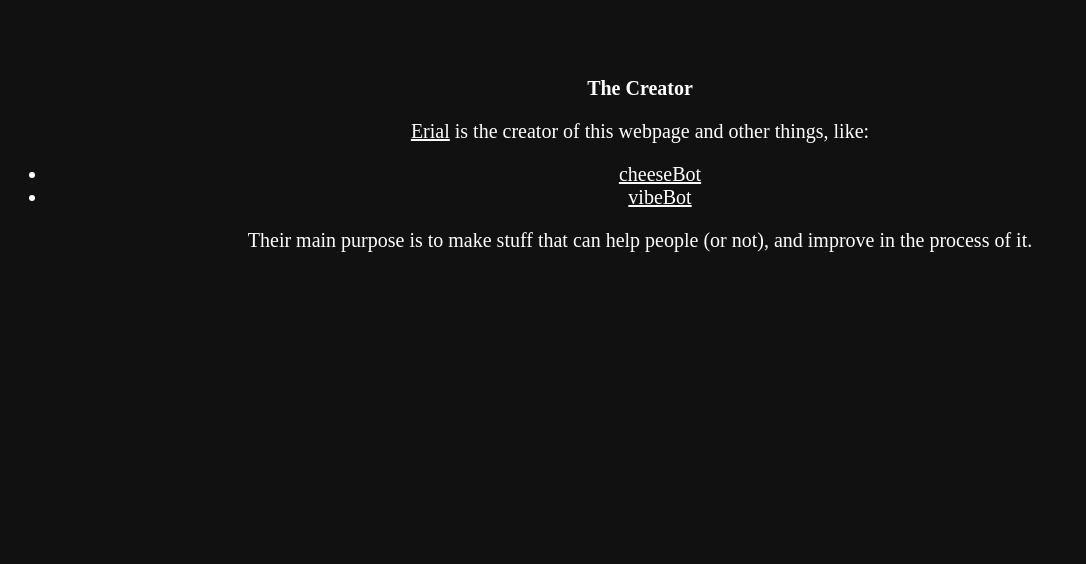
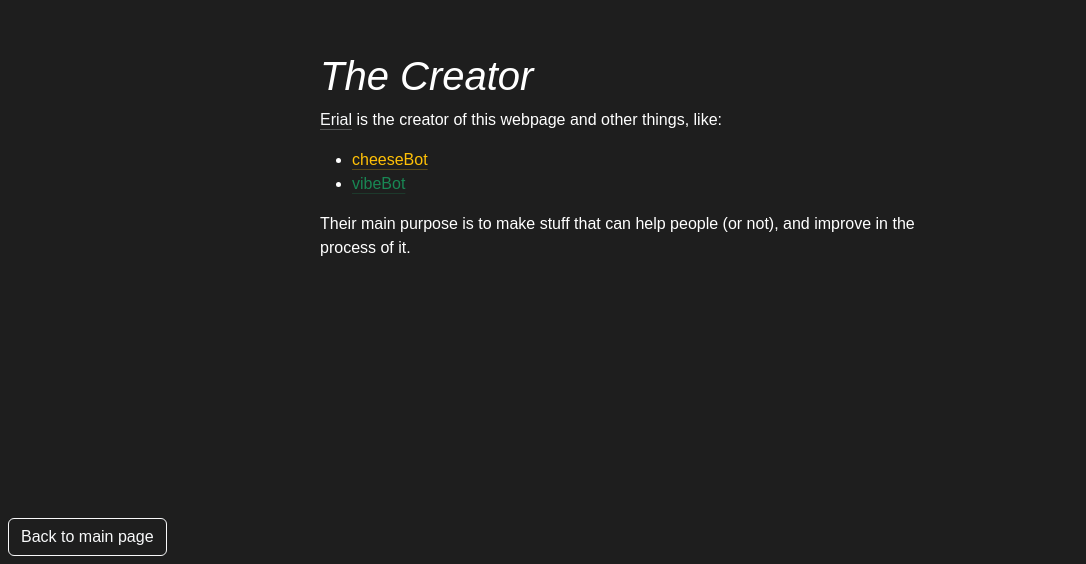
Before and after one commit to cosmixdust/cosmixdust.github.io, a plain HTML site: page creator.html in a window 1280 px wide. Shown: the part 236-800 px from the top of the page, without its empty margins (0-1086 px from the left). Drawn offline with nearby package versions, Linux system fonts and the light colour scheme.

Commit message:
modified css using bootstrap

```diff
--- a/creator.html
+++ b/creator.html
@@ -1,19 +1,33 @@
 <!DOCTYPE html>
 <html lang="en">
+
 <head>
     <meta charset="UTF-8">
     <meta http-equiv="X-UA-Compatible" content="IE=edge">
     <meta name="viewport" content="width=device-width, initial-scale=1.0">
-    <link rel="stylesheet" href="style3.css">
+    <link rel="stylesheet" href="https://cdn.jsdelivr.net/npm/bootstrap@5.3.0-alpha3/dist/css/bootstrap.min.css">
     <title>The Creator.</title>
 </head>
-<body>
-    <h1>The Creator</h1>
-    <p><a href="https://github.com/deltastro">Erial</a> is the creator of this webpage and other things, like:</p>
-    <ul>
-        <li><a href="https://github.com/deltastro/cheesebot">cheeseBot</a></li>
-        <li><a href="https://github.com/deltastro/vibebot">vibeBot</a></li>
-    </ul>
-    <p>Their main purpose is to make stuff that can help people (or not), and improve in the process of it.</p>
+
+<body style="background-color: rgb(30, 30, 30); font-family:Arial, Helvetica, sans-serif;">
+    <div class="position-absolute top-50 start-50 translate-middle" style="color: white">
+        <h1><em>The Creator</em></h1>
+        <p><a href="https://github.com/deltastro"
+                class="link-light link-offset-2 link-underline-opacity-25 link-underline-opacity-100-hover">Erial</a> is
+            the creator of this webpage and other things, like:</p>
+        <ul>
+            <li><a href="https://github.com/deltastro/cheesebot"
+                    class="link-warning link-offset-2 link-underline-opacity-25 link-underline-opacity-100-hover">cheeseBot</a>
+            </li>
+            <li><a href="https://github.com/deltastro/vibebot"
+                    class="link-success link-offset-2 link-underline-opacity-25 link-underline-opacity-100-hover">vibeBot</a>
+            </li>
+        </ul>
+        <p>Their main purpose is to make stuff that can help people (or not), and improve in the process of it.</p>
+    </div>
+    <div class="mx-auto p-2 position-absolute bottom-0 start-0">
+        <a class="btn btn-outline-light" href="index.html" role="button">Back to main page</a>
+    </div>
 </body>
+
 </html>
--- a/style.css
+++ /dev/null
@@ -1,27 +0,0 @@
-body {
-    background-color: #111111;
-}
-
-p {
-    width: 100%;
-    height: 100%;
-    display: flex;
-    color: white;
-    position: fixed;
-    align-items: center;
-    justify-content: center;
-    font-family: 'Times New Roman', Times, serif;
-    font-size: 20px;
-}
-
-footer {
-    height: 30px;
-    padding-top: 10px;
-    position: absolute;
-    bottom: 0;
-    font-size: 15px;
-}
-
-a {
-    color: white;
-}
--- a/style2.css
+++ /dev/null
@@ -1,18 +0,0 @@
-body {
-    background-color: #111111;
-    left: 0;
-    right: 0;
-    margin-top: -100px;
-    position: absolute;
-    text-align: center;
-    top: 50%;
-}
-
-h2, p, a {
-    width: 100%;
-    height: 100%;
-    color: white;
-    text-align: center;
-    font-family: 'Times New Roman', Times, serif;
-    font-size: 20px;
-}
--- a/style3.css
+++ /dev/null
@@ -1,23 +0,0 @@
-body {
-    background-color: #111111;
-    left: 0;
-    right: 0;
-    margin-top: -100px;
-    position: absolute;
-    text-align: center;
-    top: 50%;
-}
-
-h1, p, ul, a {
-    color: white;
-    font-family: 'Times New Roman', Times, serif;
-    font-size: 20px;
-}
-
-footer {
-    height: 30px;
-    padding-top: 10px;
-    position: absolute;
-    bottom: 0;
-    font-size: 15px;
-}
```
Also changed, not shown: index.html (+12 -7 lines), questions.html (+20 -9 lines).
